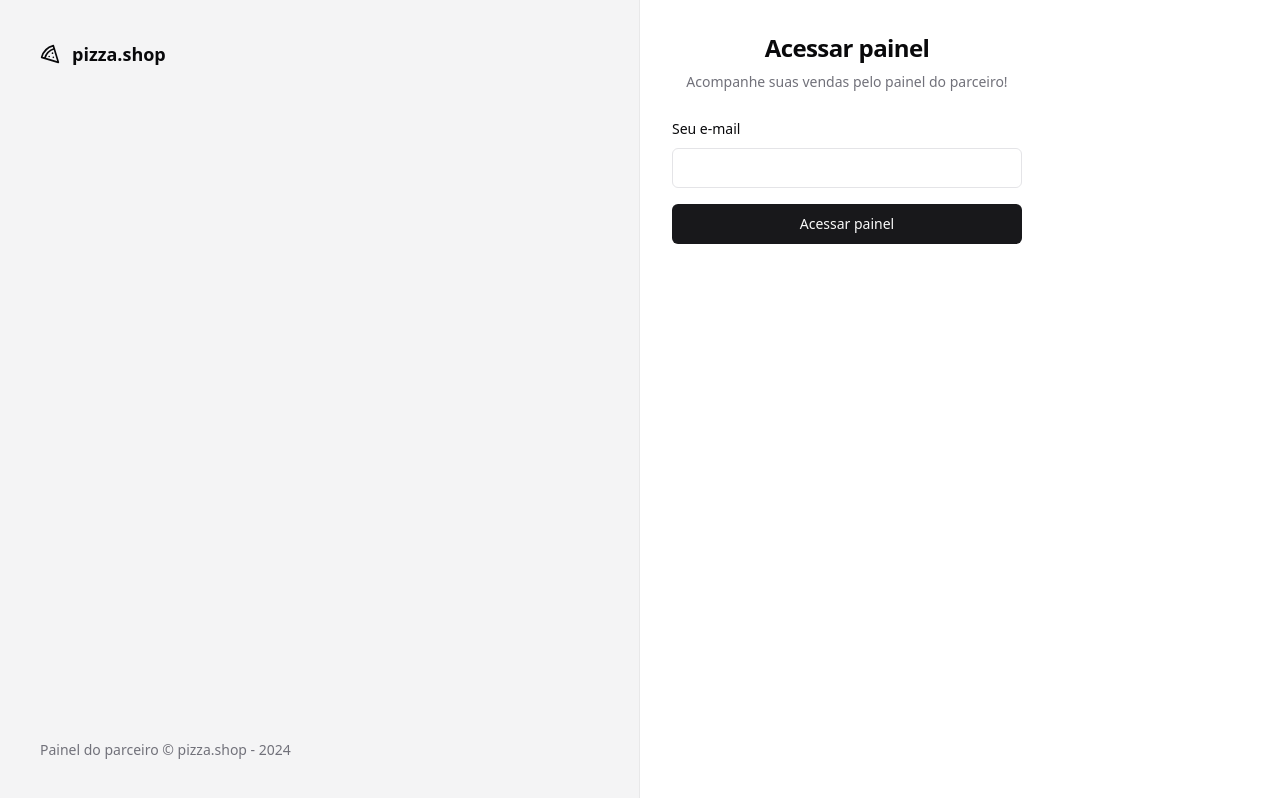
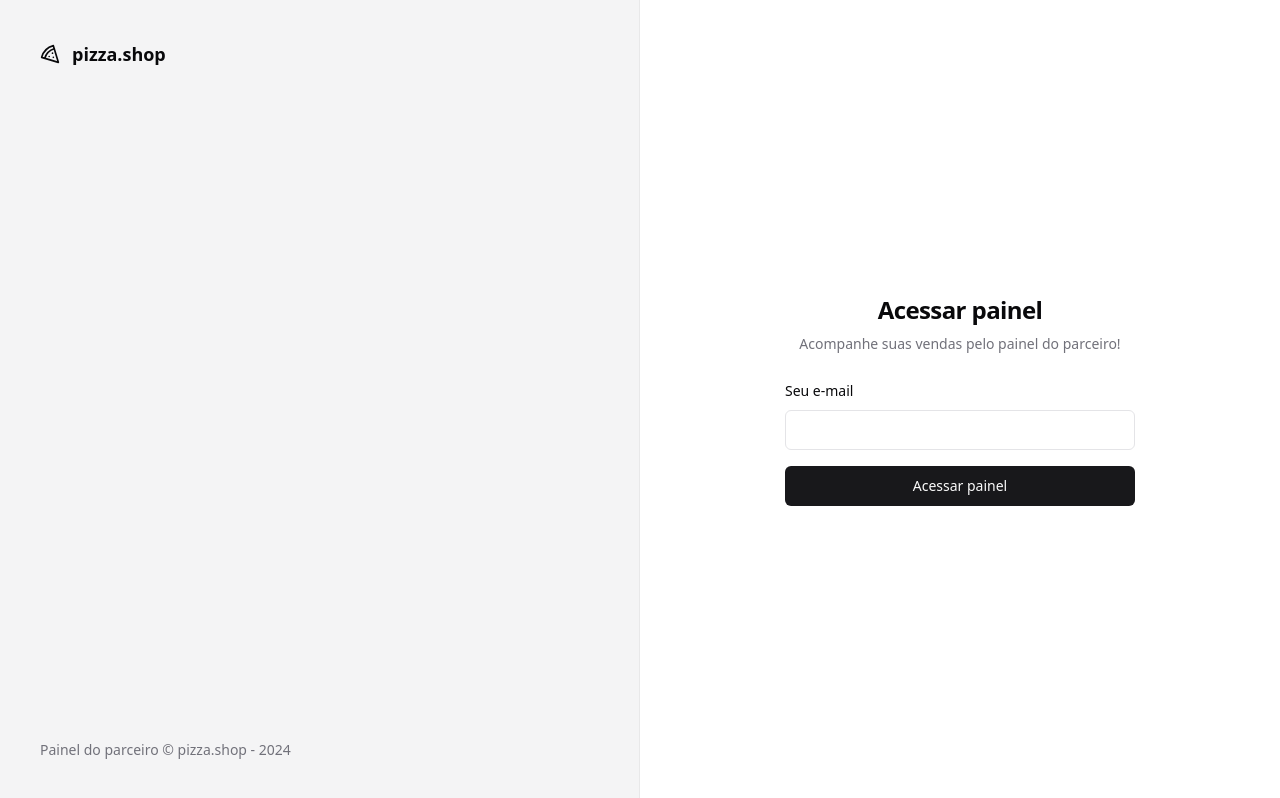
Before and after one commit to MilenaRizzi/pizzashop-web, a React app: page /sign-in in a window 1280 px wide. Built offline with nearby package versions, Linux system fonts and the light colour scheme; the HTML template or start-up script is replaced by a standard one.

Commit message:
Update auth.tsx

```diff
--- a/src/pages/_layouts/auth.tsx
+++ b/src/pages/_layouts/auth.tsx
@@ -14,7 +14,7 @@ export function AuthLayout() {
         </footer>
       </div>
 
-      <div>
+      <div className="flex flex-col items-center justify-center">
         <Outlet />
       </div>
     </div>
```
